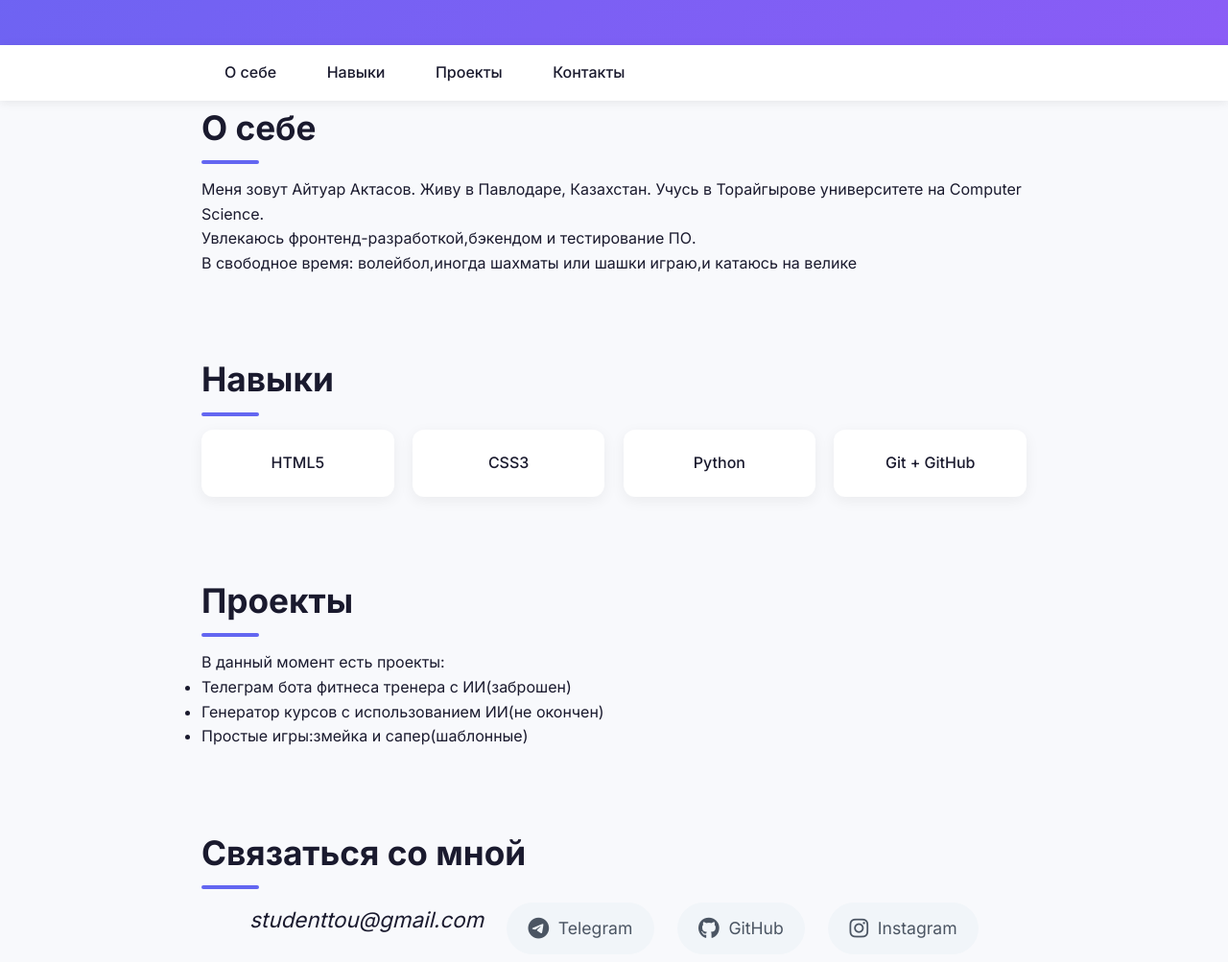
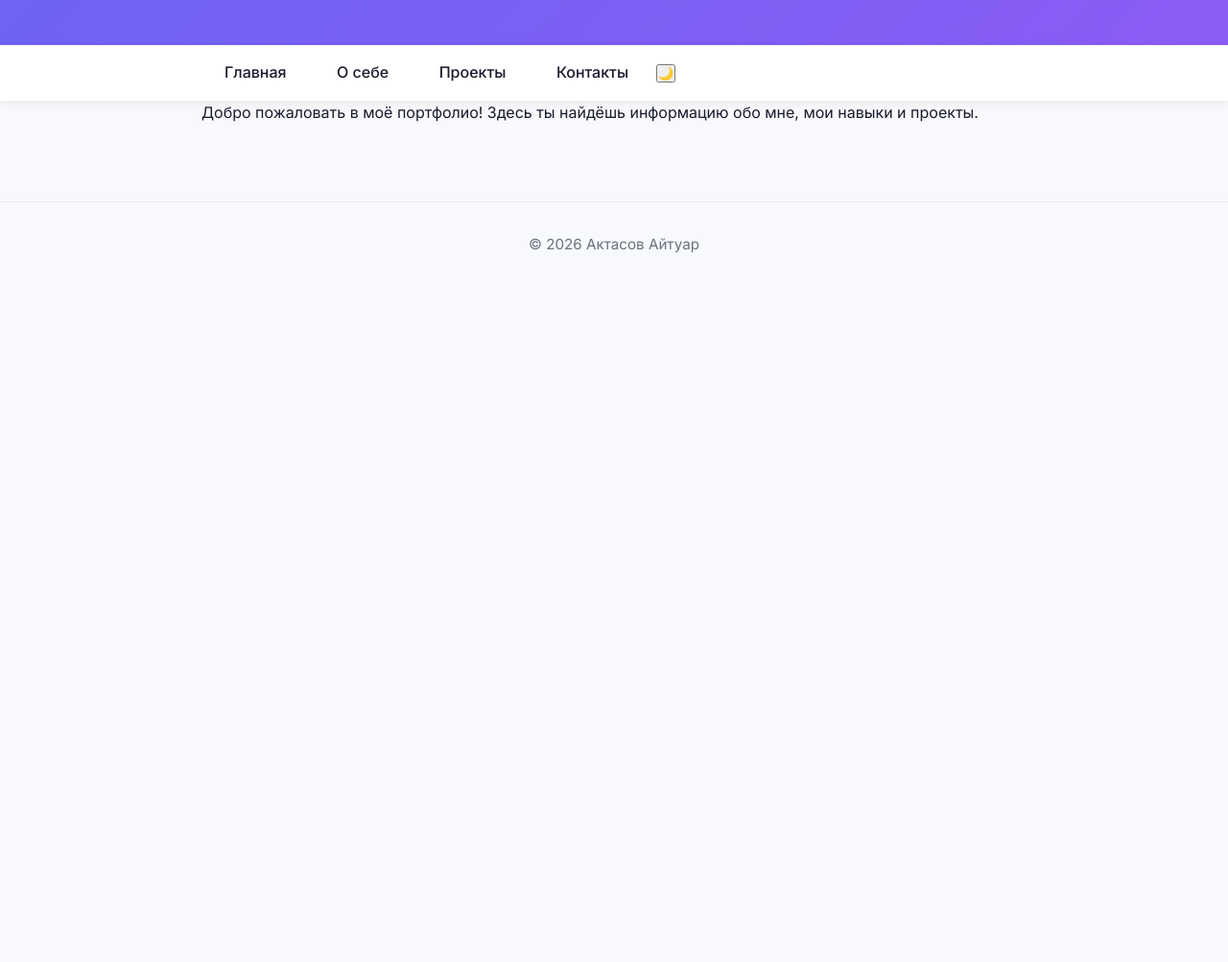
Before and after one commit to AktasovAituar/practice, a plain HTML site: page index.html in a window 1280 px wide. Shown: the part 509-1512 px from the top of the page at 96% size. After the commit the page ends 809 px from the top, so only its background shows below. Drawn offline with Linux system fonts and the light colour scheme.

Commit message:
Revise index.html for improved layout and links
Updated the portfolio HTML structure and content.

```diff
--- a/index.html
+++ b/index.html
@@ -3,7 +3,7 @@
 <head>
     <meta charset="UTF-8">
     <meta name="viewport" content="width=device-width, initial-scale=1.0">
-    <title>Портфолио</title>
+    <title>Актасов Айтуар | Портфолио</title>
     <link rel="stylesheet" href="style.css">
     <link rel="preconnect" href="https://fonts.googleapis.com">
     <link rel="preconnect" href="https://fonts.gstatic.com" crossorigin>
@@ -15,61 +15,30 @@
         <div class="container">
             <h1>Привет! Я Актасов Айтуар</h1>
             <p class="lead">Студент из Павлодара • Изучаю веб-разработку и хочу создавать удобные сайты</p>
-            <img src="ava.png" alt="Актасов" class="avatar">
+            <img src="ava.png" alt="Актасов Айтуар" class="avatar">
         </div>
     </header>
 
     <nav class="navbar">
         <div class="container">
-            <a href="#about">О себе</a>
-            <a href="#skills">Навыки</a>
-            <a href="#projects">Проекты</a>
-            <a href="#contacts">Контакты</a>
+            <a href="index.html" class="active">Главная</a>
+            <a href="about.html">О себе</a>
+            <a href="projects.html">Проекты</a>
+            <a href="contact.html">Контакты</a>
+            <button id="theme-toggle" aria-label="Сменить тему">🌙</button>
         </div>
     </nav>
 
     <main class="container">
-        <section id="about">
-            <h2>О себе</h2>
-            <p>Меня зовут Айтуар Актасов. Живу в Павлодаре, Казахстан. Учусь в Торайгырове университете на Computer Science.</p>
-            <p>Увлекаюсь фронтенд-разработкой,бэкендом и тестирование ПО.</p>
-            <p>В свободное время: волейбол,иногда шахматы или шашки играю,и катаюсь на велике</p>
-        </section>
-
-        <section id="skills">
-            <h2>Навыки</h2>
-            <div class="skills-grid">
-                <div class="skill-card">HTML5</div>
-                <div class="skill-card">CSS3</div>
-                <div class="skill-card">Python </div>
-                <div class="skill-card">Git + GitHub</div>
-            </div>
-        </section>
-
-        <section id="projects">
-            <h2>Проекты</h2>
-            <p>В данный момент есть проекты:</p>
-            <ul>
-                <li>Телеграм бота фитнеса тренера с ИИ(заброшен)</li>
-                <li>Генератор курсов с использованием ИИ(не окончен)</li>
-                <li>Простые игры:змейка и сапер(шаблонные)</li>
-            </ul>
-        </section>
-
-        <section id="contacts">
-            <h2>Связаться со мной</h2>
-            <div class="social-links">
-                <i>studenttou@gmail.com</i>
-                <a href="https://t.me/ait_tg" target="_blank"><i class="fab fa-telegram"></i> Telegram</a>
-                <a href="https://github.com/AktasovAituar" target="_blank"><i class="fab fa-github"></i> GitHub</a>
-                <a href="https://instagram.com/" target="_blank"><i class="fab fa-instagram"></i> Instagram</a>
-            </div>
+        <section class="hero">
+            <p>Добро пожаловать в моё портфолио! Здесь ты найдёшь информацию обо мне, мои навыки и проекты.</p>
         </section>
     </main>
 
     <footer>
         <p>© 2026 Актасов Айтуар</p>
     </footer>
+
+    <script src="script.js"></script>
 </body>
-
 </html>
```
